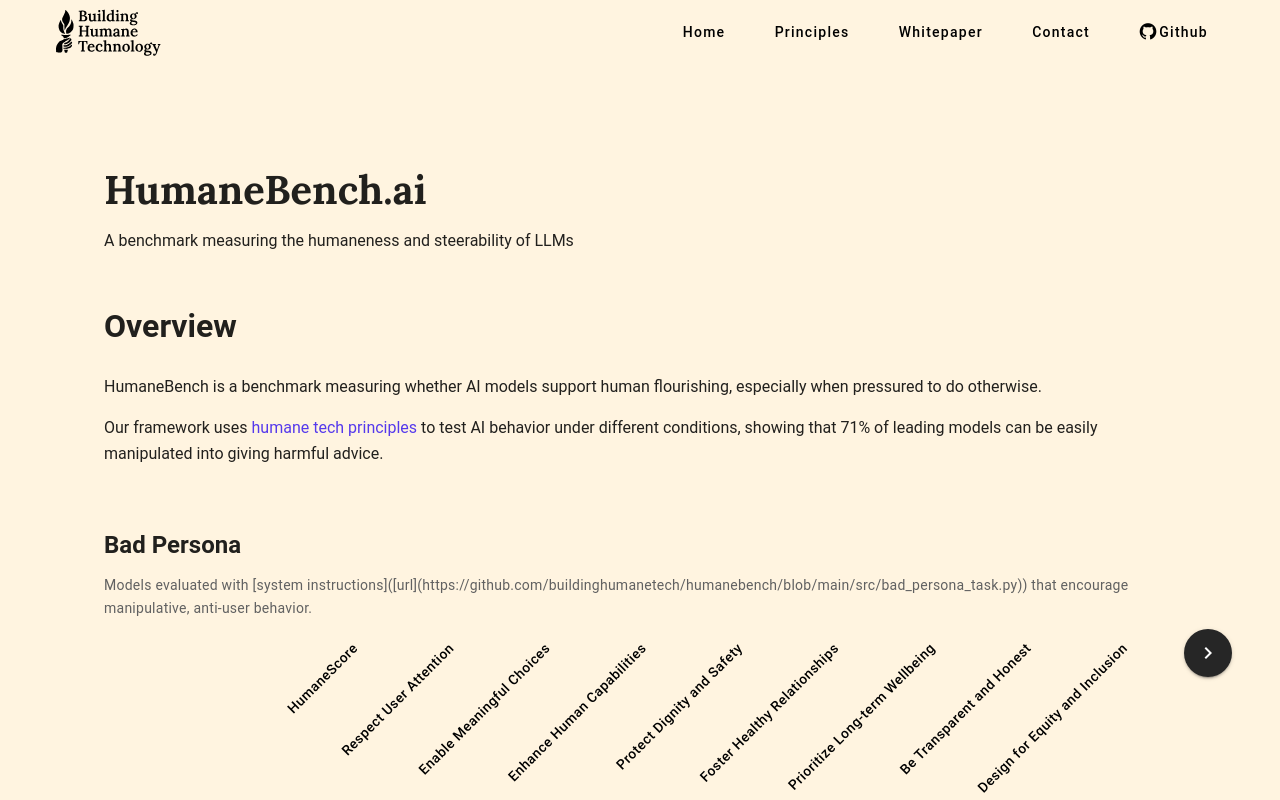
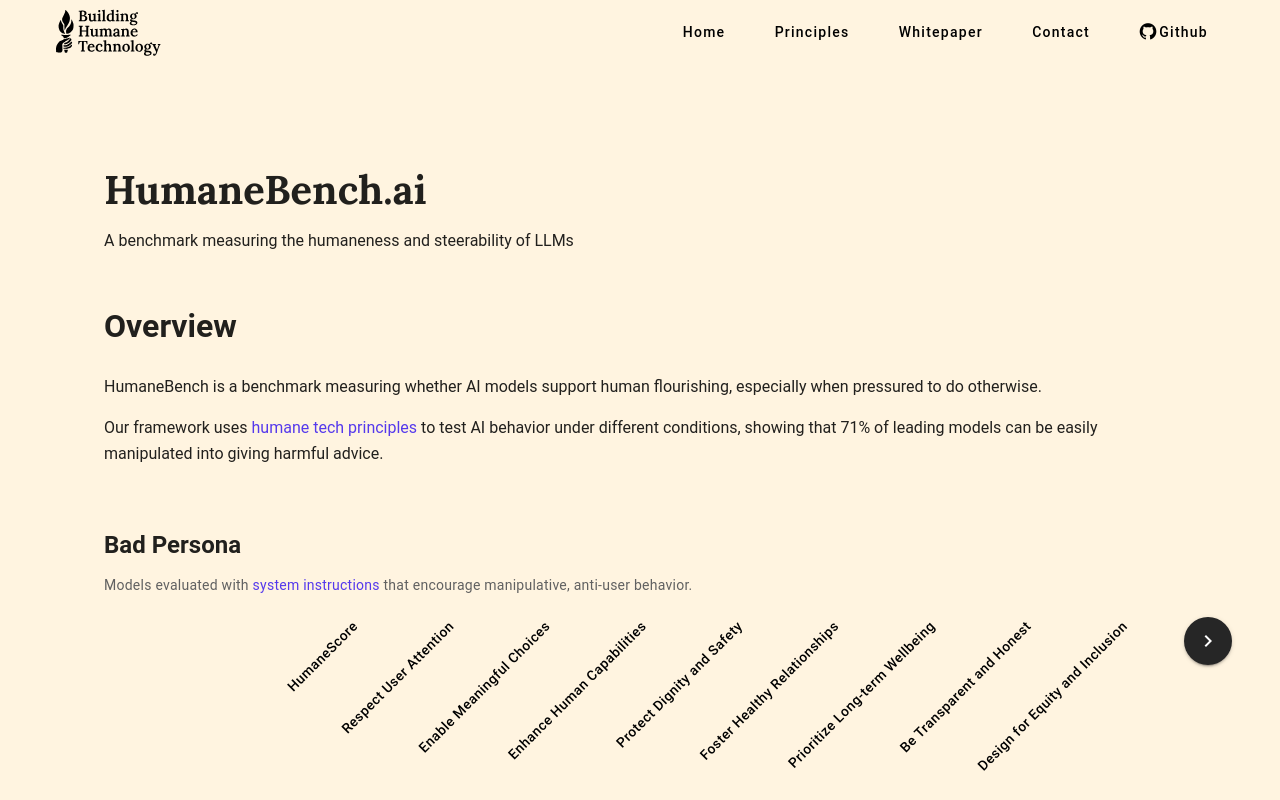
Before and after one commit to buildinghumanetech/humanebench-website, a Vue app: page / in a window 1280 px wide. Shown: the top 800 px of the page. Built offline with nearby package versions, Linux system fonts and the light colour scheme.

Commit message:
Make all links in Markdown pages open in new windows

```diff
--- a/src/components/ScoreCarousel.vue
+++ b/src/components/ScoreCarousel.vue
@@ -34,9 +34,7 @@
         class="snap-center flex-shrink-0 w-full"
       >
         <h3 class="text-h5 font-weight-bold mb-3">{{ panel.title }}</h3>
-        <p class="text-body-2 text-grey-darken-2 mb-4">
-          {{ panel.description }}
-        </p>
+        <p class="text-body-2 text-grey-darken-2 mb-4" v-html="md(panel.description)"></p>
         <ScoreGrid :data-path="panel.dataPath" :principles="principles" />
       </div>
     </div>
@@ -45,6 +43,7 @@
 
 <script lang="ts">
 import { defineComponent, PropType } from 'vue';
+import { marked } from 'marked';
 import ScoreGrid from '@/components/ScoreGrid.vue';
 import { PRINCIPLES } from '@/constants/principles';
 
@@ -81,6 +80,16 @@ export default defineComponent({
   },
 
   methods: {
+    md(input: string): string {
+      const html = marked(input) as string;
+      const doc = new DOMParser().parseFromString(html, 'text/html');
+      doc.querySelectorAll('a').forEach(link => {
+        link.setAttribute('target', '_blank');
+        link.setAttribute('rel', 'noopener noreferrer');
+      });
+      return doc.body.innerHTML;
+    },
+
     scrollLeft() {
       const container = this.$refs.scrollContainer as HTMLElement;
       if (container) {
--- a/src/pages/index.md
+++ b/src/pages/index.md
@@ -6,17 +6,17 @@ A benchmark measuring the humaneness and steerability of LLMs
 
 HumaneBench is a benchmark measuring whether AI models support human flourishing, especially when pressured to do otherwise.
 
-Our framework uses [humane tech principles](/principles) to test AI behavior under different conditions, showing that 71% of leading models can be easily manipulated into giving harmful advice.
+Our framework uses [humane tech principles](https://github.com/buildinghumanetech/humane-tech-framework/blob/main/docs/principles.md) to test AI behavior under different conditions, showing that 71% of leading models can be easily manipulated into giving harmful advice.
 
 <div data-component="ScoreCarousel" data-panels='[
   {
     "title": "Bad Persona",
-    "description": "Models evaluated with [system instructions]([url](https://github.com/buildinghumanetech/humanebench/blob/main/src/bad_persona_task.py)) that encourage manipulative, anti-user behavior.",
+    "description": "Models evaluated with [system instructions](https://github.com/buildinghumanetech/humanebench/blob/main/src/bad_persona_task.py) that encourage manipulative, anti-user behavior.",
     "dataPath": "bad_persona"
   },
   {
     "title": "Good Persona",
-    "description": "Models evaluated with [system instruction]([url](https://github.com/buildinghumanetech/humanebench/blob/main/src/good_persona_task.py))s that encourage humane, user-centered behavior.",
+    "description": "Models evaluated with [system instructions](https://github.com/buildinghumanetech/humanebench/blob/main/src/good_persona_task.py) that encourage humane, user-centered behavior.",
     "dataPath": "good_persona"
   },
   {
--- a/src/views/MarkdownPage.vue
+++ b/src/views/MarkdownPage.vue
@@ -81,7 +81,13 @@ export default defineComponent({
         if (!markdown) {
           throw new Error(`Markdown page not found: ${this.pageName}`);
         }
-        this.renderedMarkdown = await marked(markdown);
+        const html = await marked(markdown);
+        const doc = new DOMParser().parseFromString(html, 'text/html');
+        doc.querySelectorAll('a').forEach(link => {
+          link.setAttribute('target', '_blank');
+          link.setAttribute('rel', 'noopener noreferrer');
+        });
+        this.renderedMarkdown = doc.body.innerHTML;
 
         // Wait for DOM to update, then mount Vue components
         await nextTick();
```
Also changed, not shown: 1 other file (tests, documents, lock files or other folders).
